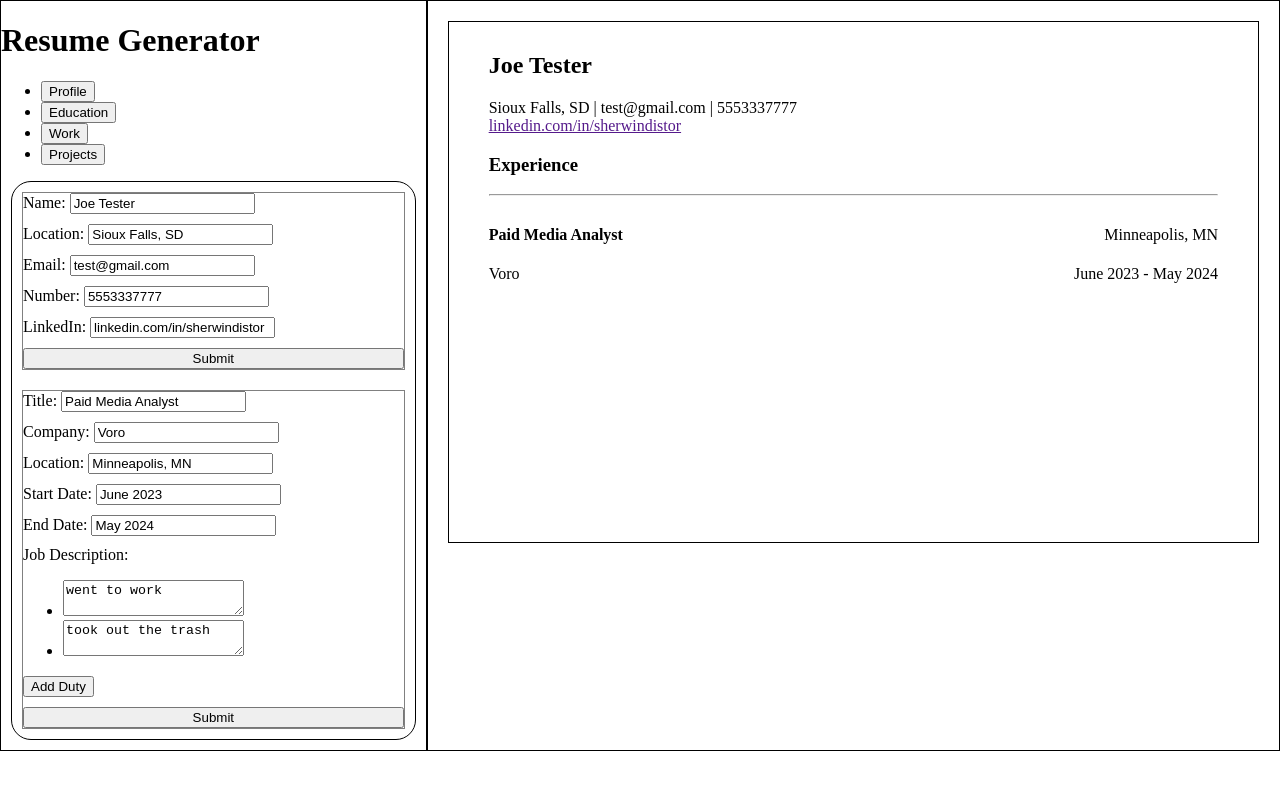
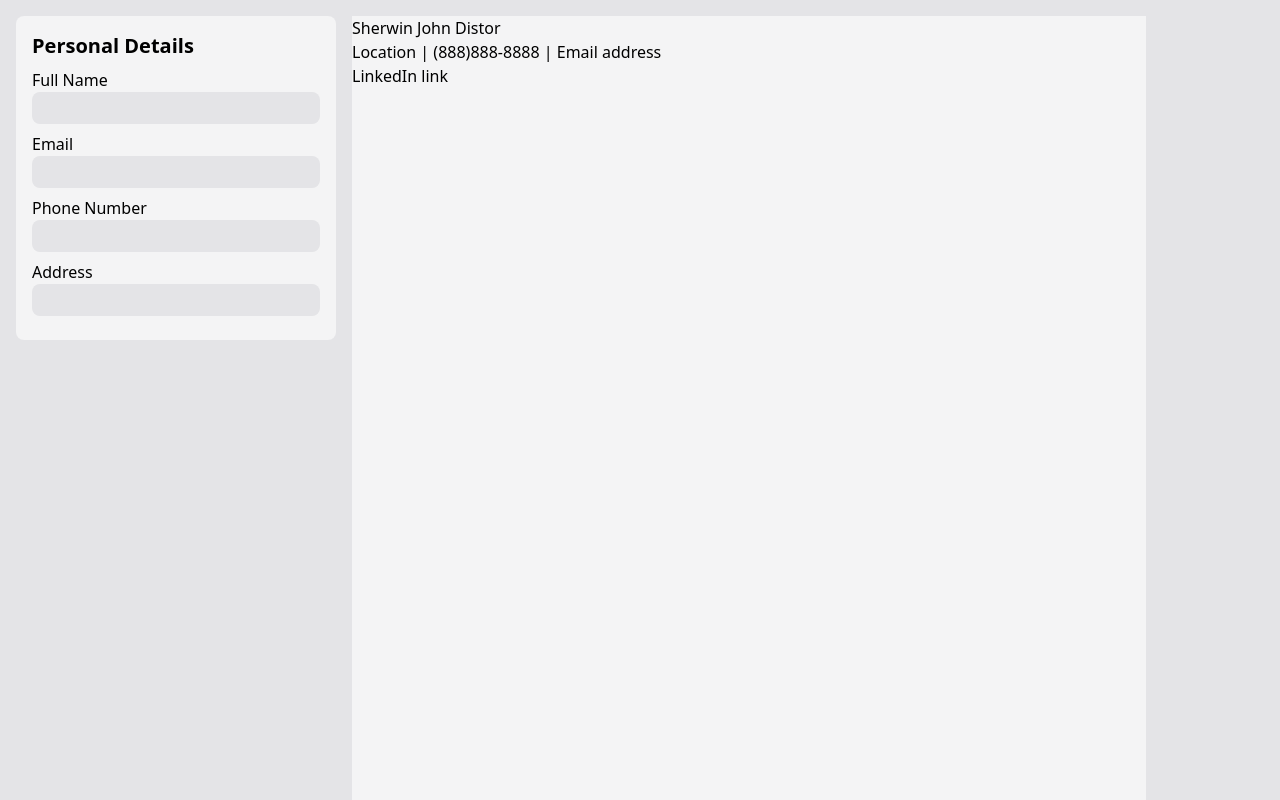
Before and after one commit to SherwinDistor/odin-cv-application, a React (Vite) app: page / in a window 1280 px wide. Shown: the top 800 px of the page. Built offline with nearby package versions, Linux system fonts and the light colour scheme.

Commit message:
Personal details outline

```diff
--- a/src/App.jsx
+++ b/src/App.jsx
@@ -1,190 +1,47 @@
-import { useState } from 'react';
-
 function App() {
-	const [profile, setProfile] = useState({
-		name: 'Joe Tester',
-		location: 'Sioux Falls, SD',
-		email: 'test@gmail.com',
-		number: 5553337777,
-		linkedIn: 'linkedin.com/in/sherwindistor',
-	});
-	const [education, setEducation] = useState({
-		university: 'University of Nebraska-Lincoln',
-		degree: 'Bachelors of Business Administration',
-	});
-	const [work, setWork] = useState([
-		{
-			title: 'Paid Media Analyst',
-			company: 'Voro',
-			location: 'Minneapolis, MN',
-			startDate: 'June 2023',
-			endDate: 'May 2024',
-			description: ['went to work', 'took out the trash'],
-		},
-	]);
-	const [projects, setProjects] = useState();
-
-	function handleNameChange(e) {
-		setProfile((p) => ({ ...p, name: e.target.value }));
-	}
-
-	function handleEmailChange(e) {
-		setProfile((p) => ({ ...p, email: e.target.value }));
-	}
-
-	function handleNumberChange(e) {
-		setProfile((p) => ({ ...p, number: e.target.value }));
-	}
-
-	function handleLocationChange(e) {
-		setProfile((p) => ({ ...p, location: e.target.value }));
-	}
-
-	function handleLinkChange(e) {
-		setProfile((p) => ({ ...p, linkedIn: e.target.value }));
-	}
-
 	return (
 		<>
-			<div className='sidebar'>
-				<h1>Resume Generator</h1>
-				<ul>
-					<li>
-						<button>Profile</button>
-					</li>
-					<li>
-						<button>Education</button>
-					</li>
-					<li>
-						<button>Work</button>
-					</li>
-					<li>
-						<button>Projects</button>
-					</li>
-				</ul>
-				<div className='inputContainer'>
-					<form>
-						<label>
-							Name:{' '}
+			<div className='bg-zinc-200 p-4 h-full flex gap-4'>
+				<div>
+					<div className='bg-zinc-100 p-4 rounded-lg min-w-80'>
+						<h1 className='text-xl font-bold mb-2'>Personal Details</h1>
+						<h2 className='text-md font-medium'>Full Name</h2>
 						<input
+							className='bg-zinc-200 p-1 rounded-lg w-full mb-2'
 							type='text'
-								value={profile.name}
-								onChange={(e) => handleNameChange(e)}
+							name=''
+							id=''
 						/>
-						</label>
-						<label>
-							Location:{' '}
+						<h2 className='text-md font-medium'>Email</h2>
 						<input
+							className='bg-zinc-200 p-1 rounded-lg w-full mb-2'
 							type='text'
-								value={profile.location}
-								onChange={(e) => handleLocationChange(e)}
+							name=''
+							id=''
 						/>
-						</label>
-						<label>
-							Email:{' '}
+						<h2 className='text-md font-medium'>Phone Number</h2>
 						<input
-								type='email'
-								value={profile.email}
-								onChange={(e) => handleEmailChange(e)}
+							className='bg-zinc-200 p-1 rounded-lg w-full mb-2'
+							type='text'
+							name=''
+							id=''
 						/>
-						</label>
-						<label>
-							Number:{' '}
+						<h2 className='text-md font-medium'>Address</h2>
 						<input
-								type='number'
-								value={profile.number}
-								onChange={(e) => handleNumberChange(e)}
+							className='bg-zinc-200 p-1 rounded-lg w-full mb-2'
+							type='text'
+							name=''
+							id=''
 						/>
-						</label>
-						<label>
-							LinkedIn:{' '}
-							<input
-								type='url'
-								value={profile.linkedIn}
-								onChange={(e) => handleLinkChange(e)}
-							/>
-						</label>
-						<button>Submit</button>
-					</form>
-					<form>
-						<label>
-							Title:{' '}
-							<input
-								type='text'
-								value={work[0].title}
-								onChange={(e) => handleNameChange(e)}
-							/>
-						</label>
-						<label>
-							Company:{' '}
-							<input
-								type='text'
-								value={work[0].company}
-								onChange={(e) => handleEmailChange(e)}
-							/>
-						</label>
-						<label>
-							Location:{' '}
-							<input
-								type='text'
-								value={work[0].location}
-								onChange={(e) => handleLocationChange(e)}
-							/>
-						</label>
-						<label>
-							Start Date:{' '}
-							<input
-								type='text'
-								value={work[0].startDate}
-								onChange={(e) => handleNumberChange(e)}
-							/>
-						</label>
-						<label>
-							End Date:{' '}
-							<input
-								type='url'
-								value={work[0].endDate}
-								onChange={(e) => handleLinkChange(e)}
-							/>
-						</label>
-						<label>
-							Job Description:
-							<ul>
-								{work[0].description.map((duty, index) => (
-									<li key={index}>
-										<textarea value={duty}></textarea>
-									</li>
-								))}
-							</ul>
-							<button>Add Duty</button>
-						</label>
-						<button>Submit</button>
-					</form>
 					</div>
 				</div>
-			<div className='display'>
-				<div className='paper'>
-					<div className='profile'>
-						<h2>{profile.name}</h2>
-						<span>
-							{profile.location} | {profile.email} | {profile.number}
-						</span>
-						<br />
-						<span>
-							<a href=''>{profile.linkedIn}</a>
-						</span>
+				<div className='w-full'>
+					<div className='bg-zinc-100 w-[210mm] h-[297mm]'>
+						<div>
+							<h1>Sherwin John Distor</h1>
+							<p>Location | (888)888-8888 | Email address</p>
+							<a href=''>LinkedIn link</a>
 						</div>
-					<h3>Experience</h3>
-					<hr />
-					<div className='lineSpace'>
-						<h4>{work[0].title}</h4>
-						<span>{work[0].location}</span>
-					</div>
-					<div className='lineSpace'>
-						<span>{work[0].company}</span>
-						<span>
-							{work[0].startDate} - {work[0].endDate}
-						</span>
 					</div>
 				</div>
 			</div>
--- a/src/index.css
+++ b/src/index.css
@@ -1,47 +1,6 @@
+@import 'tailwindcss';
+
 body {
 	margin: 0;
 	padding: 0;
 }
-
-#root {
-	display: grid;
-	grid-template-columns: 1fr 2fr;
-}
-
-.sidebar {
-	border: 1px solid black;
-}
-
-.display {
-	border: 1px solid black;
-}
-
-.inputContainer {
-	border: 1px solid black;
-	margin: 10px;
-	padding: 10px;
-	border-radius: 20px;
-	display: flex;
-	flex-direction: column;
-	gap: 20px;
-}
-
-form {
-	border: 1px solid gray;
-	display: flex;
-	flex-direction: column;
-	gap: 10px;
-}
-
-.paper {
-	margin: 20px;
-	border: 1px solid black;
-	height: 500px;
-	padding: 10px 40px;
-}
-
-.lineSpace {
-	display: flex;
-	justify-content: space-between;
-	align-items: baseline;
-}
```
Lines whose indentation alone changed are shown as unchanged.
